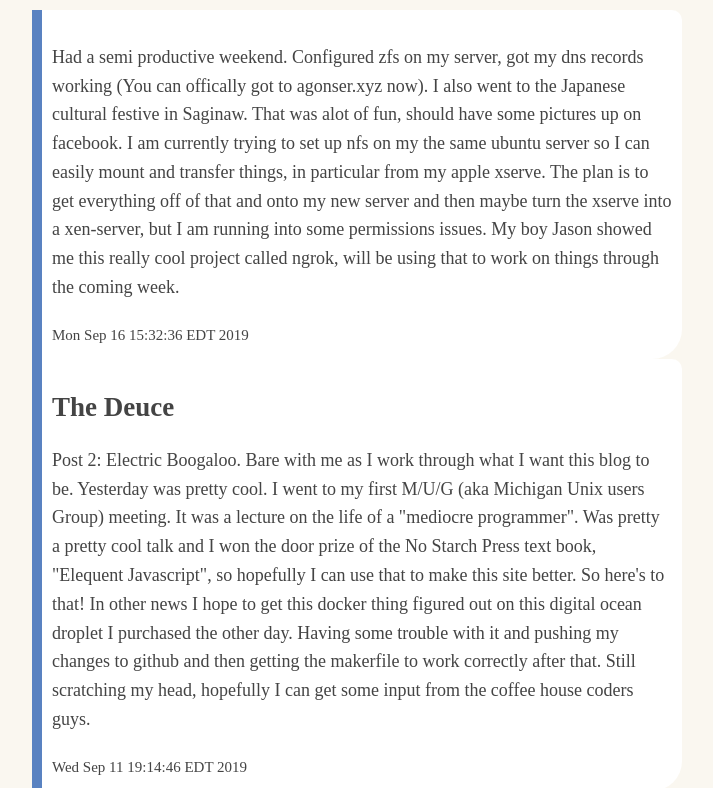
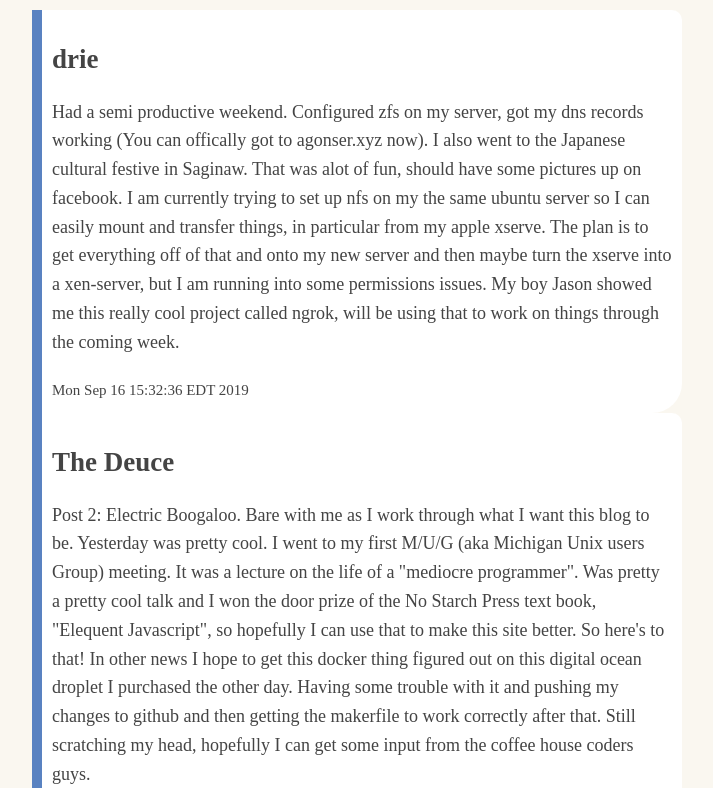
Before and after one commit to mechpilotace/site-blog, a plain HTML site: page blog.html in a window 1280 px wide. Shown: the part 97-885 px from the top of the page, without its empty margins (283-996 px from the left). Drawn offline with Linux system fonts and the light colour scheme.

Commit message:
fixed heading

```diff
--- a/blog.html
+++ b/blog.html
@@ -8,7 +8,7 @@
 </head>
 <h1>Alexander Gonser</h1>
 <div class="entry">
- <h2 id="drie"drie></h2>
+ <h2 id="drie">drie</h2>
  <small></small>
  <p>Had a semi productive weekend. Configured zfs on my server, got my dns records working (You can offically got to agonser.xyz now). I also went to the Japanese cultural festive in Saginaw. That was alot of fun, should have some pictures up on facebook.  I am currently trying to set up nfs on my the same ubuntu server so I can easily mount and transfer things, in particular from my apple xserve.  The plan is to get everything off of that and onto my new server and then maybe turn the xserve into a xen-server, but I am running into some permissions issues.  My boy Jason showed me this really cool project called ngrok, will be using that to work on things through the coming week.
  </p>
```
